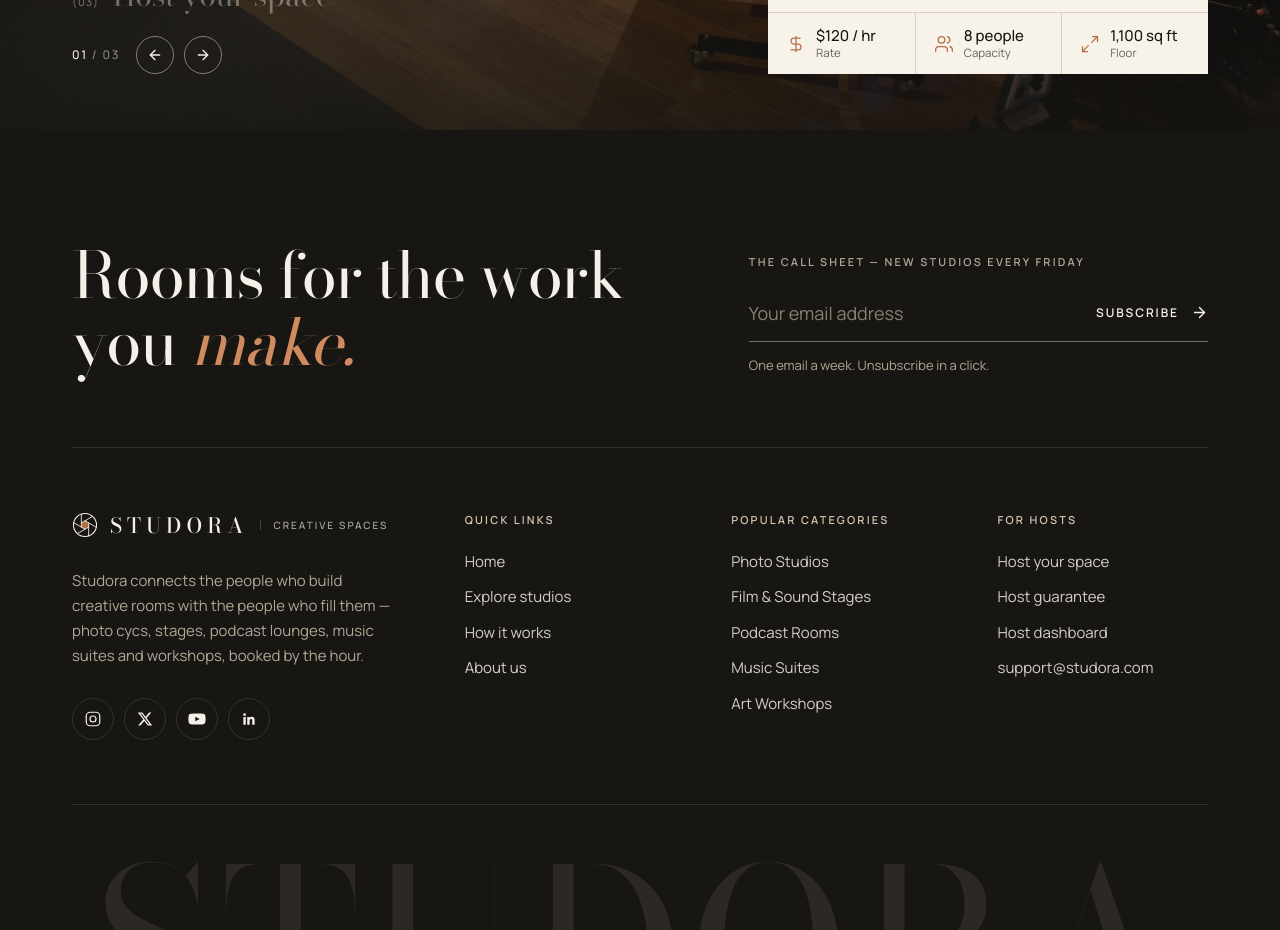
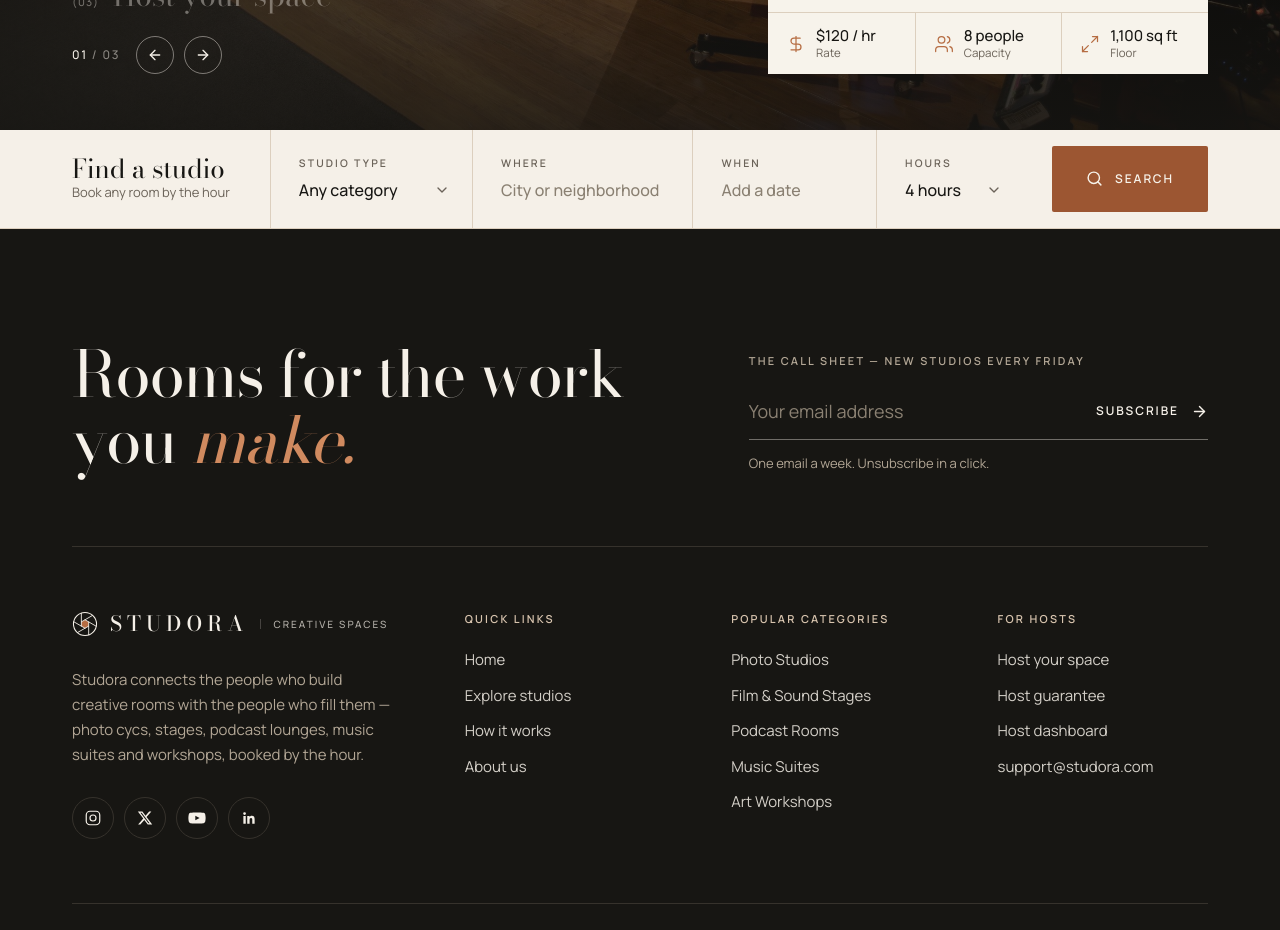
Before and after one commit to Sadekul21/studora, a Next.js app: page / in a window 1280 px wide. Shown: the part 880-1810 px from the top of the page. Built offline with nearby package versions, Linux system fonts and the light colour scheme.

Commit message:
add studio search bar under the hero

```diff
--- a/src/app/page.tsx
+++ b/src/app/page.tsx
@@ -1,9 +1,11 @@
 import HeroSlider from "@/components/home/HeroSlider";
+import SearchDock from "@/components/home/SearchDock";
 
 export default function Home() {
   return (
     <main>
       <HeroSlider />
+      <SearchDock />
     </main>
   );
 }
--- /dev/null
+++ b/src/components/home/SearchDock.tsx
@@ -0,0 +1,148 @@
+"use client";
+
+import { useState } from "react";
+import Link from "next/link";
+import { useRouter } from "next/navigation";
+import { ChevronDown, Search, SlidersHorizontal } from "lucide-react";
+import { categories } from "@/lib/categories";
+import { cn } from "@/lib/utils";
+
+const fieldStyle =
+  "relative flex min-w-0 flex-col gap-1.5 border-b px-7 py-[26px] lg:border-r lg:border-b-0";
+const labelStyle =
+  "text-[10.5px] font-semibold tracking-[0.2em] text-muted-foreground uppercase";
+const inputStyle =
+  "w-full appearance-none bg-transparent text-base font-medium outline-none placeholder:text-subtle";
+
+export default function SearchDock() {
+  const router = useRouter();
+  const [category, setCategory] = useState("");
+  const [location, setLocation] = useState("");
+  const [date, setDate] = useState("");
+  const [hours, setHours] = useState("4");
+  const [dateFocused, setDateFocused] = useState(false);
+
+  const handleSearch = (e: React.FormEvent<HTMLFormElement>) => {
+    e.preventDefault();
+    const params = new URLSearchParams();
+    if (category) params.set("category", category);
+    if (location.trim()) params.set("location", location.trim());
+    if (date) params.set("date", date);
+    if (hours) params.set("hours", hours);
+    router.push(`/studios?${params.toString()}`);
+  };
+
+  return (
+    <div className="relative z-10 bg-background pt-5 md:border-b md:pt-0">
+      <div className="container-page">
+        <form
+          role="search"
+          onSubmit={handleSearch}
+          className="hidden md:grid md:grid-cols-2 lg:grid-cols-[1.1fr_1.2fr_1fr_.8fr_auto] xl:grid-cols-[auto_1.1fr_1.2fr_1fr_.8fr_auto]"
+        >
+          <div className="hidden flex-col justify-center border-r pr-10 xl:flex">
+            <b className="font-serif text-[26px] leading-[1.1] font-normal">
+              Find a studio
+            </b>
+            <span className="text-[13px] text-muted-foreground">
+              Book any room by the hour
+            </span>
+          </div>
+
+          <div className={cn(fieldStyle, "border-r")}>
+            <label htmlFor="q-cat" className={labelStyle}>
+              Studio type
+            </label>
+            <select
+              id="q-cat"
+              value={category}
+              onChange={(e) => setCategory(e.target.value)}
+              className={cn(inputStyle, "cursor-pointer pr-6")}
+            >
+              <option value="">Any category</option>
+              {categories.map((item) => (
+                <option key={item} value={item}>
+                  {item}
+                </option>
+              ))}
+            </select>
+            <ChevronDown className="pointer-events-none absolute right-[22px] bottom-[30px] size-4 text-muted-foreground" />
+          </div>
+
+          <div className={fieldStyle}>
+            <label htmlFor="q-where" className={labelStyle}>
+              Where
+            </label>
+            <input
+              id="q-where"
+              type="text"
+              value={location}
+              onChange={(e) => setLocation(e.target.value)}
+              placeholder="City or neighborhood"
+              className={inputStyle}
+            />
+          </div>
+
+          <div className={cn(fieldStyle, "border-r")}>
+            <label htmlFor="q-when" className={labelStyle}>
+              When
+            </label>
+            <input
+              id="q-when"
+              type={dateFocused || date ? "date" : "text"}
+              value={date}
+              onFocus={() => setDateFocused(true)}
+              onBlur={() => setDateFocused(false)}
+              onChange={(e) => setDate(e.target.value)}
+              placeholder="Add a date"
+              className={inputStyle}
+            />
+          </div>
+
+          <div className={cn(fieldStyle, "lg:border-r-0")}>
+            <label htmlFor="q-hrs" className={labelStyle}>
+              Hours
+            </label>
+            <select
+              id="q-hrs"
+              value={hours}
+              onChange={(e) => setHours(e.target.value)}
+              className={cn(inputStyle, "cursor-pointer pr-6")}
+            >
+              <option value="2">2 hours</option>
+              <option value="4">4 hours</option>
+              <option value="8">Full day</option>
+            </select>
+            <ChevronDown className="pointer-events-none absolute right-[22px] bottom-[30px] size-4 text-muted-foreground" />
+          </div>
+
+          <button
+            type="submit"
+            className="col-span-2 my-4 inline-flex h-[54px] items-center justify-center gap-3 rounded-[2px] bg-primary px-[34px] text-xs font-semibold tracking-[0.16em] text-primary-foreground uppercase transition-colors hover:bg-primary/90 lg:col-span-1 lg:ml-7 lg:h-auto"
+          >
+            <Search className="size-[17px]" />
+            Search
+          </button>
+        </form>
+
+        <Link
+          href="/studios"
+          className="flex items-center gap-3.5 border border-subtle bg-card py-3 pr-3 pl-4 md:hidden"
+        >
+          <Search className="size-[18px] text-terracotta" />
+          <span className="flex min-w-0 flex-1 flex-col">
+            <b className="font-serif text-xl leading-6 font-normal">
+              Find a studio
+            </b>
+            <span className="text-[12.5px] leading-[18px] text-muted-foreground">
+              Any category · Anywhere · Any date
+            </span>
+          </span>
+          <span className="grid size-10 place-items-center rounded-[2px] border border-subtle">
+            <SlidersHorizontal className="size-4" />
+          </span>
+        </Link>
+      </div>
+    </div>
+  );
+}
--- /dev/null
+++ b/src/lib/categories.ts
@@ -0,0 +1,10 @@
+export const categories = [
+  "Photo studio",
+  "Film stage",
+  "Podcast room",
+  "Music suite",
+  "Art workshop",
+  "Creative loft",
+  "Green screen",
+  "Fashion studio",
+];
```
